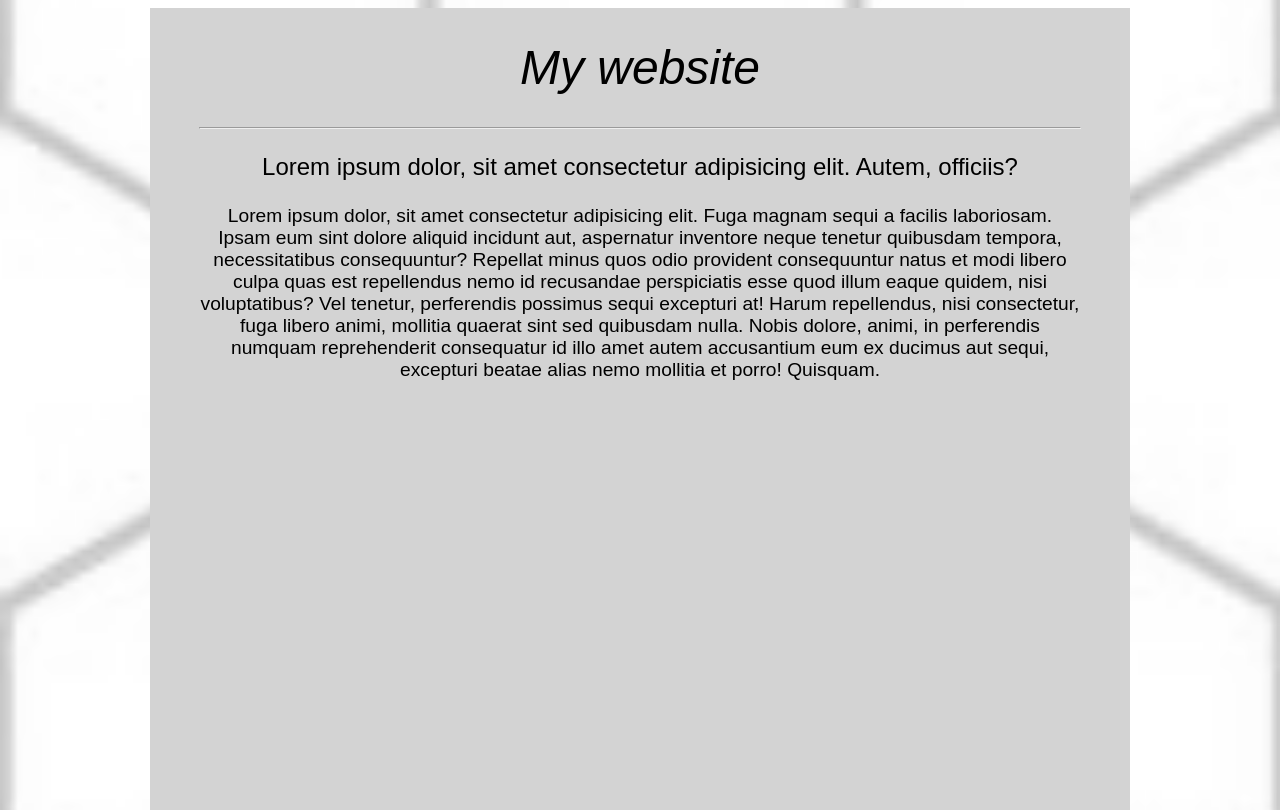
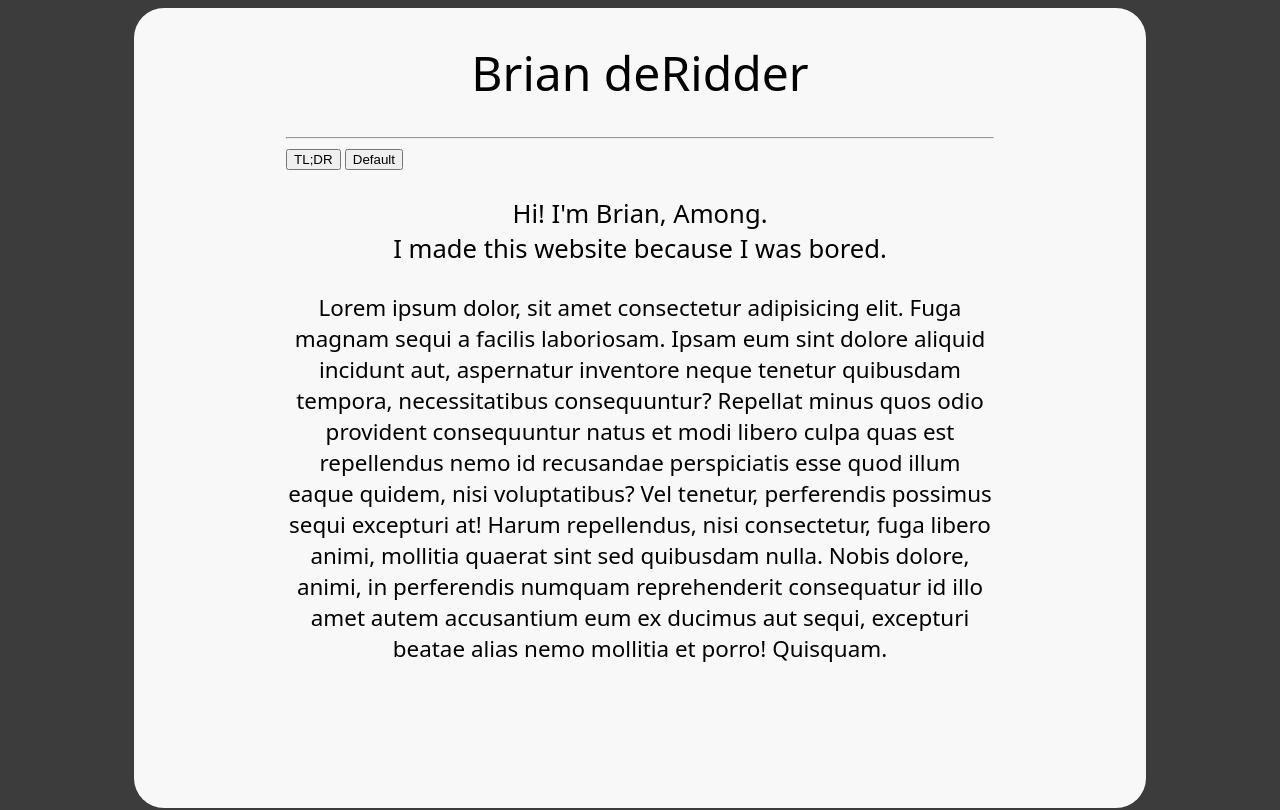
Before and after one commit to BderAcc/WebThings, a plain HTML site: page index.html in a window 1280 px wide. Shown: the top 810 px of the page. Drawn offline with Linux system fonts and the light colour scheme.

Commit message:
Major visual changes made to the website

```diff
--- a/index.html
+++ b/index.html
@@ -4,20 +4,25 @@
         <meta charset="UTF-8">
         <meta http-equiv="X-UA-Compatible" content="IE=edge">
         <meta name="viewport" content="width=device-width, initial-scale=1.0">
-        <title>Document</title>
+        <title>Brian deRidder</title>
         <link rel="stylesheet" href="stylesheet.css">
     </head>
 
     <body>
-        <div class="BG">
-        </div>
 
         <div class="Column">
             <div class="Textbox">
-                <H1 class="Heading">My website</H1>
+                <H1 class="Heading">Brian deRidder</H1>
                 <hr>
-                <p class="lp">Lorem ipsum dolor, sit amet consectetur adipisicing elit. Autem, officiis?</p>
-                <p class="rp">Lorem ipsum dolor, sit amet consectetur adipisicing elit. Fuga magnam sequi a facilis laboriosam. Ipsam eum sint dolore aliquid incidunt aut, aspernatur inventore neque tenetur quibusdam tempora, necessitatibus consequuntur? Repellat minus quos odio provident consequuntur natus et modi libero culpa quas est repellendus nemo id recusandae perspiciatis esse quod illum eaque quidem, nisi voluptatibus? Vel tenetur, perferendis possimus sequi excepturi at! Harum repellendus, nisi consectetur, fuga libero animi, mollitia quaerat sint sed quibusdam nulla. Nobis dolore, animi, in perferendis numquam reprehenderit consequatur id illo amet autem accusantium eum ex ducimus aut sequi, excepturi beatae alias nemo mollitia et porro! Quisquam.</p>
+                <button>TL;DR</button>
+                <button>Default</button>
+                <p class="lp">
+                    Hi! I'm Brian, Among. <br>
+                    I made this website because I was bored.
+                </p>
+                <p class="rp">
+                    Lorem ipsum dolor, sit amet consectetur adipisicing elit. Fuga magnam sequi a facilis laboriosam. Ipsam eum sint dolore aliquid incidunt aut, aspernatur inventore neque tenetur quibusdam tempora, necessitatibus consequuntur? Repellat minus quos odio provident consequuntur natus et modi libero culpa quas est repellendus nemo id recusandae perspiciatis esse quod illum eaque quidem, nisi voluptatibus? Vel tenetur, perferendis possimus sequi excepturi at! Harum repellendus, nisi consectetur, fuga libero animi, mollitia quaerat sint sed quibusdam nulla. Nobis dolore, animi, in perferendis numquam reprehenderit consequatur id illo amet autem accusantium eum ex ducimus aut sequi, excepturi beatae alias nemo mollitia et porro! Quisquam.
+                </p>
             </div>
         </div>
     </body>
--- a/stylesheet.css
+++ b/stylesheet.css
@@ -1,59 +1,25 @@
-@keyframes panning {
-    0% {
-      background-position: 0% 0%;
-    }
-    33% {
-        background-position: 100% 80%;
-    }
-    66% {
-        background-position: 80% -20%;
-    }
-    100% {
-      background-position: 0% 0%;
-    }
-  }
-
-* {
-    font-family: sans-serif;
+body {
+    background-color: #3c3c3c;
+    font-family: system-ui, -apple-system, BlinkMacSystemFont, 'Segoe UI', Roboto, Oxygen, Ubuntu, Cantarell, 'Open Sans', 'Helvetica Neue', sans-serif;
 }
 
-.BG {
-    position: absolute;
-    top: 0px;
-    right: 0px;
-    width: 100%;
-    height: 1000px;
-    background-image: url(images/Hex.png);
-    background-repeat: repeat;
-    background-size: 200%;
-    backdrop-filter: blur(50px);
-    z-index: -1;
-    animation: panning 15s infinite;
-}
-
-.Blur {
-    background: rgba(255, 255, 255, 0);
-    backdrop-filter: blur(10px);
-    width: 100%;
-    height: 100%;
-}
 
 .Column {
     top: 0px;
     display: block;
-    width: 77.5%;
-    height: 1000px;
-    padding: 0px;
-    background-color: lightgrey;
+    width: 80%;
+    height: 800px;
+    background-color: #f8f8f9;
     margin: 0 auto;
     display: flex;
     justify-content: center;
     z-index: 1;
+    border-radius: 30px;
+
 }
 
 .Textbox {
-    width: 90%;
-    height: 800px;
+    width: 70%;
     margin: 0 auto;
     display: block;
     justify-content: center;
@@ -70,7 +36,7 @@
     text-align: center;
     font-size: 300%;
     font-weight: 500;
-    font-style: italic;
+    font-style: normal;
 
 }
 
@@ -83,7 +49,7 @@
     margin-inline-start: 0px;
     margin-inline-end: 0px;
     text-align: center;
-    font-size: 150%;
+    font-size: 160%;
 }
 
 .rp {
@@ -94,5 +60,5 @@
     margin-inline-start: 0px;
     margin-inline-end: 0px;
     text-align: center;
-    font-size: 120%;
+    font-size: 140%;
 }
```
Also changed, not shown: images/hex.png (deleted).
